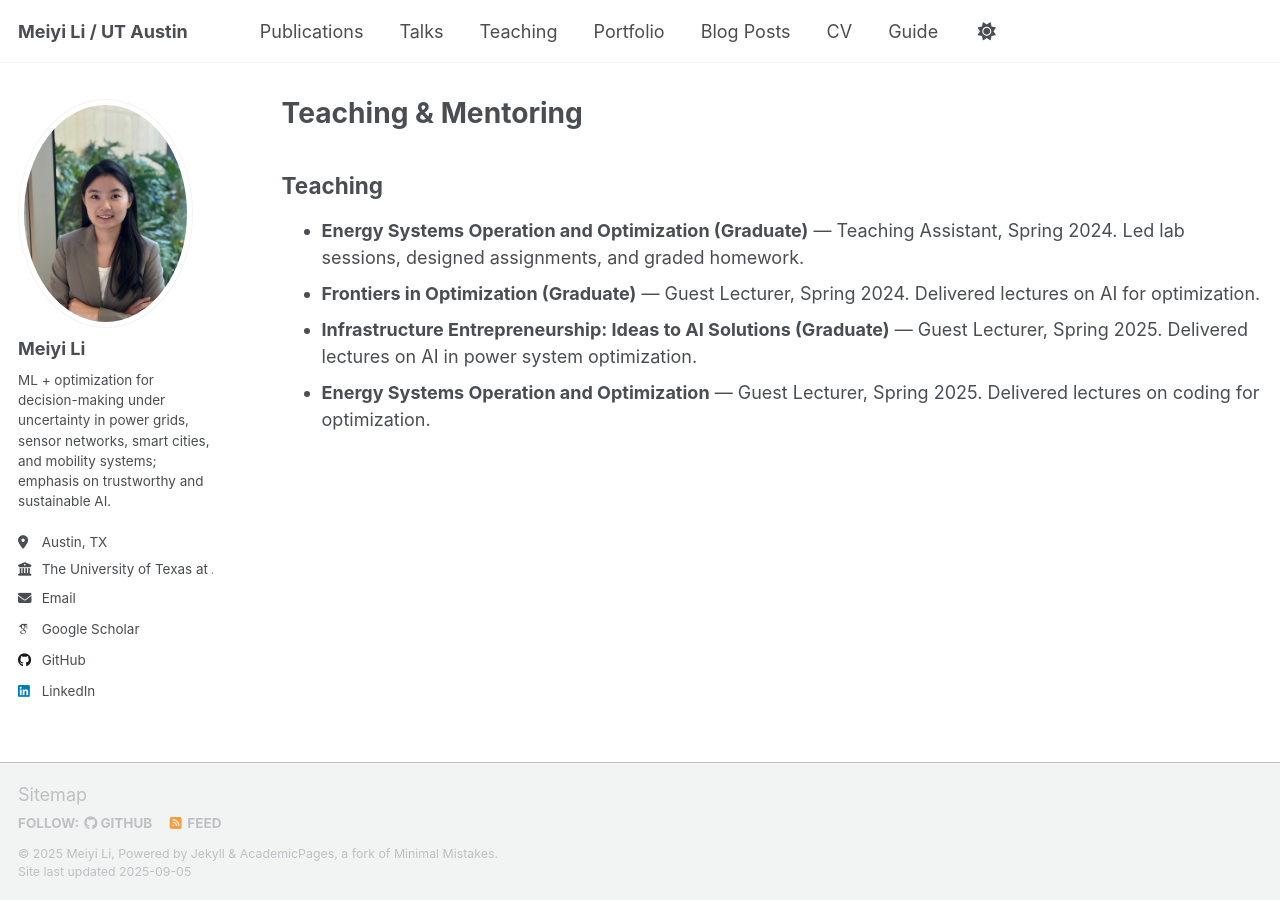
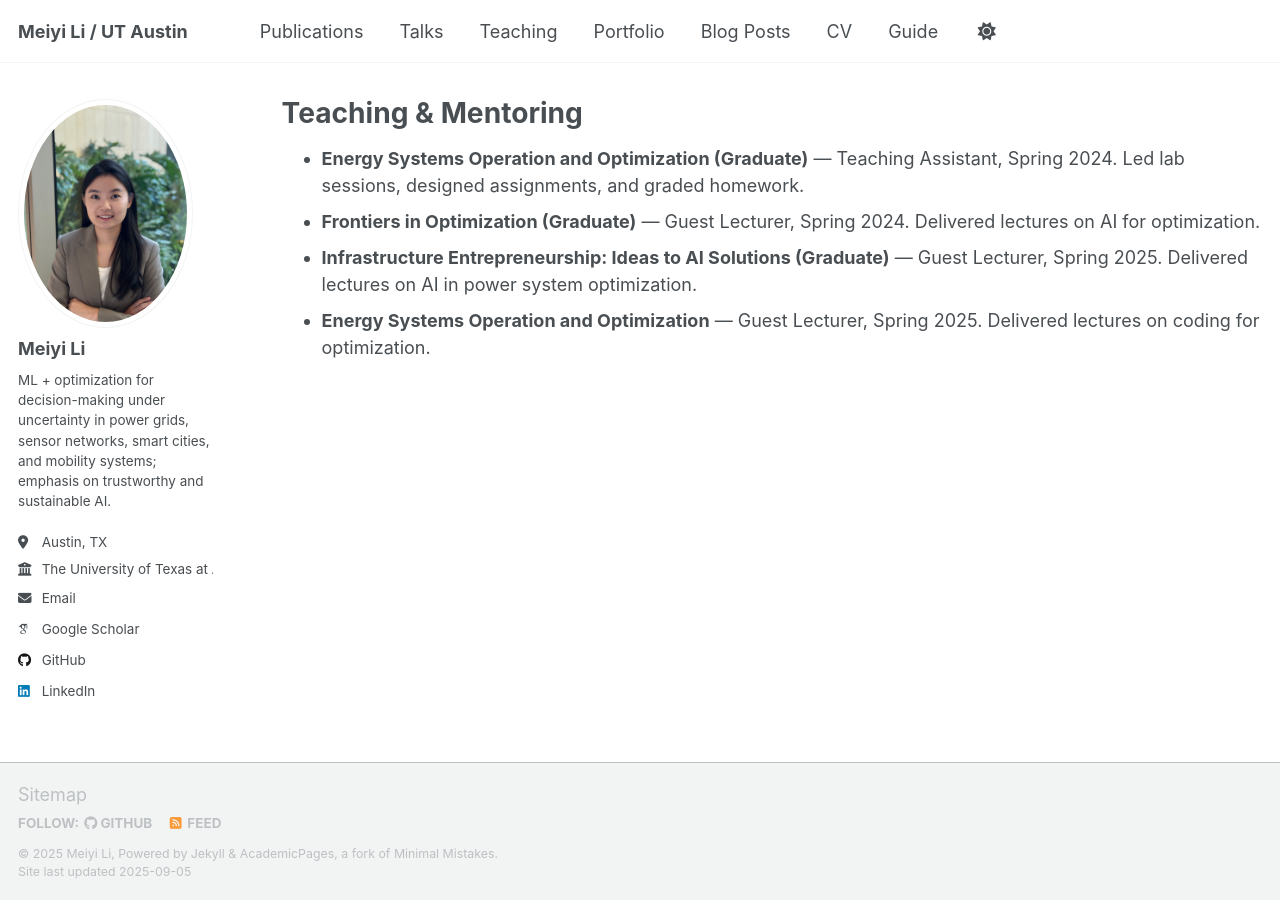
Before and after one commit to meiyilutaustin/meiyilutaustin.github.io, a Jekyll site: the page built from _pages/teaching.html, in a window 1280 px wide. Built offline with Jekyll 4.4.1, drawn with Linux system fonts in a browser that asks for light colours; some web fonts are replaced; a script that is not in the unit is left out.

Commit message:
Update teaching.html

```diff
--- a/_pages/teaching.html
+++ b/_pages/teaching.html
@@ -5,7 +5,7 @@ permalink: /teaching/
 author_profile: true
 ---
 
-<h2>Teaching</h2>
+
 <ul>
   <li><strong>Energy Systems Operation and Optimization (Graduate)</strong> — Teaching Assistant, Spring 2024. Led lab sessions, designed assignments, and graded homework.</li>
   <li><strong>Frontiers in Optimization (Graduate)</strong> — Guest Lecturer, Spring 2024. Delivered lectures on AI for optimization.</li>
```
